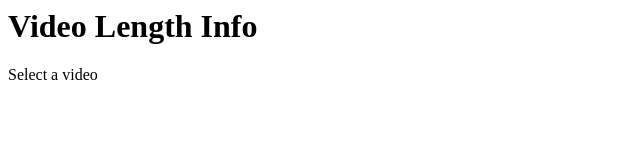
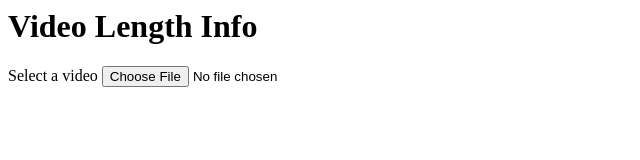
Before and after one commit to RastkoSavic/electro-pioneer-video, an Electron app: page index.html in a window 1280 px wide. Shown: the whole page, without its empty margins (0-640 px from the left). Drawn offline with Linux system fonts and the light colour scheme.

Commit message:
Input field

```diff
--- a/index.html
+++ b/index.html
@@ -5,6 +5,7 @@
 	<form action="">
 		<div>
 			<label for="">Select a video</label>
+			<input type="file" name="" id="" accept="video/*" />
 		</div>
 	</form>
 </body>
```
